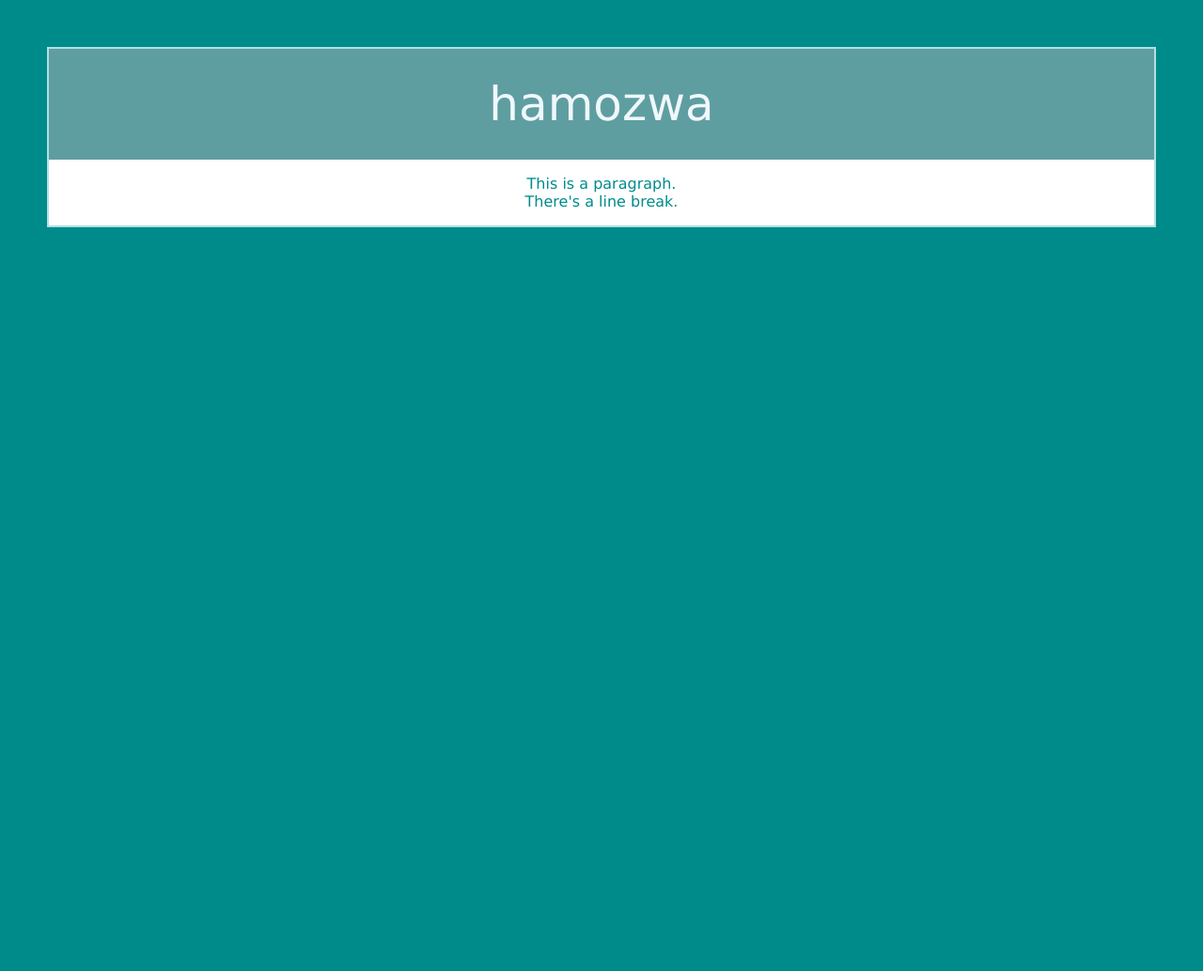
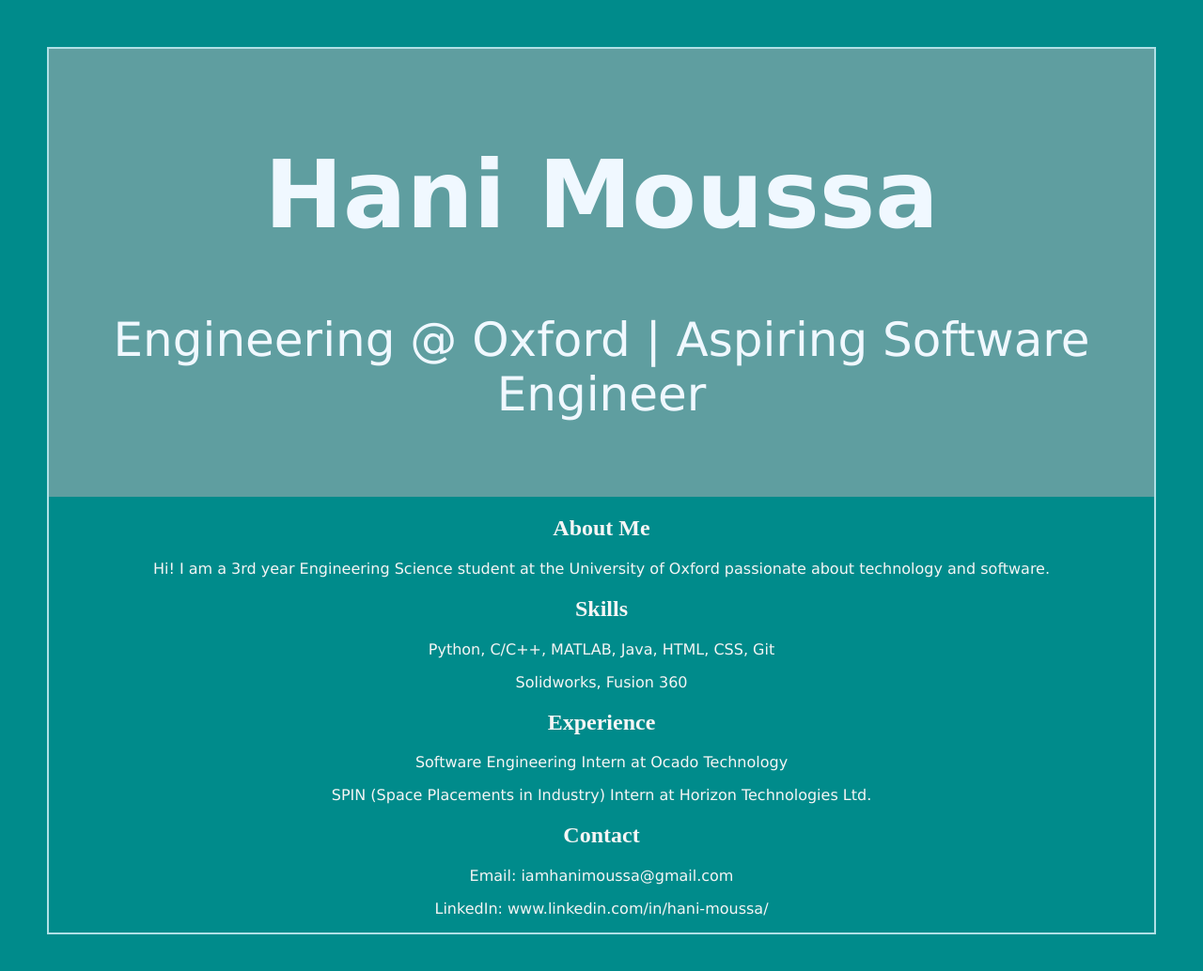
Before and after one commit to Hamozwa/hamozwa.github.io, a plain HTML site: page index.html in a window 1280 px wide. Shown: the whole page at 94% size. Before the commit the page ends 800 px from the top, so only its background shows below. Drawn offline with Linux system fonts and the light colour scheme.

Commit message:
Add Base Information

```diff
--- a/index.html
+++ b/index.html
@@ -1,19 +1,36 @@
 <!DOCTYPE html>
 <html lang="en">
 <head>
+    <meta charset="UTF-8">
+    <meta name="viewport" content="width=device-width, initial-scale=1.0">
     <link rel="stylesheet" href="main.css">
-        <title>
-            hamozwa
-        </title>
+    <title>Hamozwa - Personal Website</title>
 </head>
 <body>
-        <div class="flex-container">
+    <div class="container">
         <header>
-                hamozwa
+            <h1>Hani Moussa</h1>
+            <p>Engineering @ Oxford | Aspiring Software Engineer</p>
         </header>
-            <p>
-                This is a paragraph. <br> There's a line break.
-            </p>
+        <section class="introduction">
+            <h2>About Me</h2>
+            <p>Hi! I am a 3rd year Engineering Science student at the University of Oxford passionate about technology and software.</p>
+        </section>
+        <section class="skills">
+            <h2>Skills</h2>
+            <p>Python, C/C++, MATLAB, Java, HTML, CSS, Git</p>
+            <p>Solidworks, Fusion 360</p>
+        </section>
+        <section class="experience">
+            <h2>Experience</h2>
+            <p>Software Engineering Intern at Ocado Technology</p>
+            <p>SPIN (Space Placements in Industry) Intern at Horizon Technologies Ltd.</p>
+        </section>
+        <section class="contact">
+            <h2>Contact</h2>
+            <p>Email: iamhanimoussa@gmail.com</p>
+            <p>LinkedIn: www.linkedin.com/in/hani-moussa/</p>
+        </section>
     </div>
 </body>
 </html>
```
Lines whose indentation alone changed are shown as unchanged.
